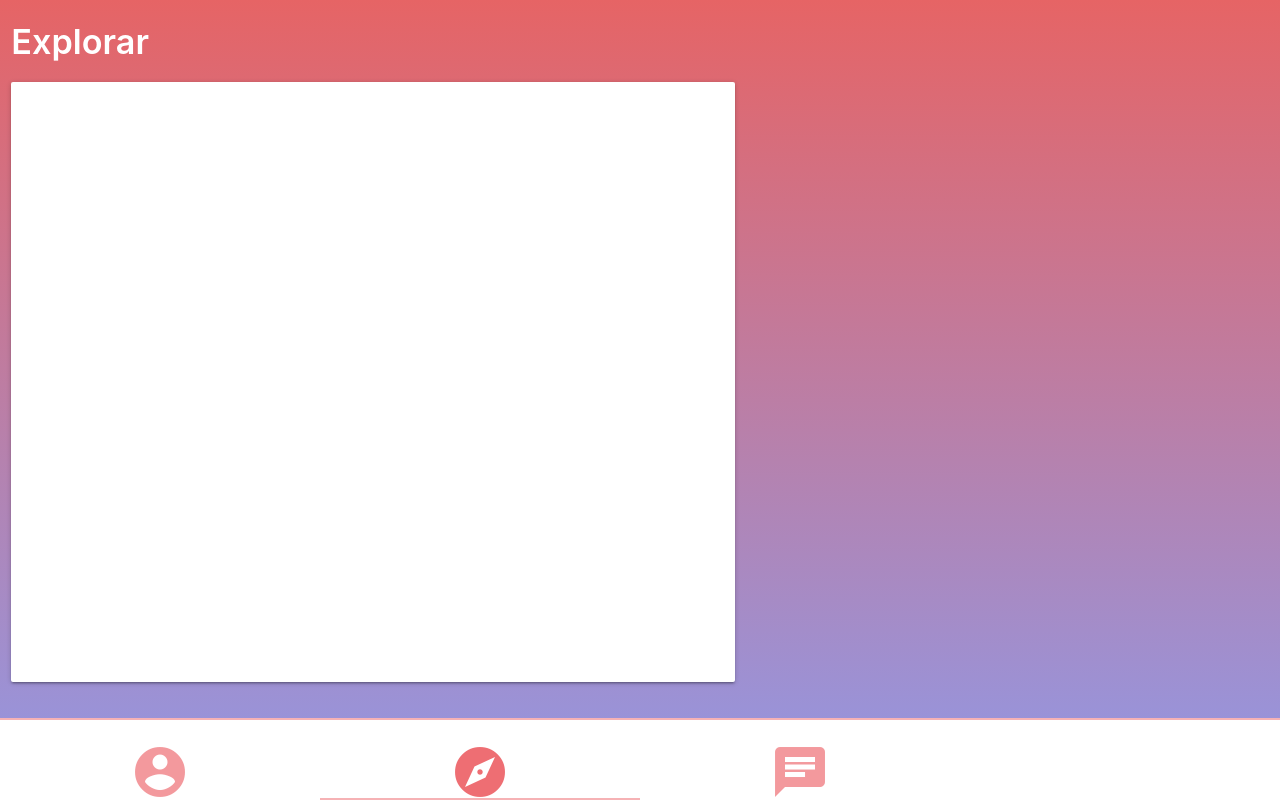
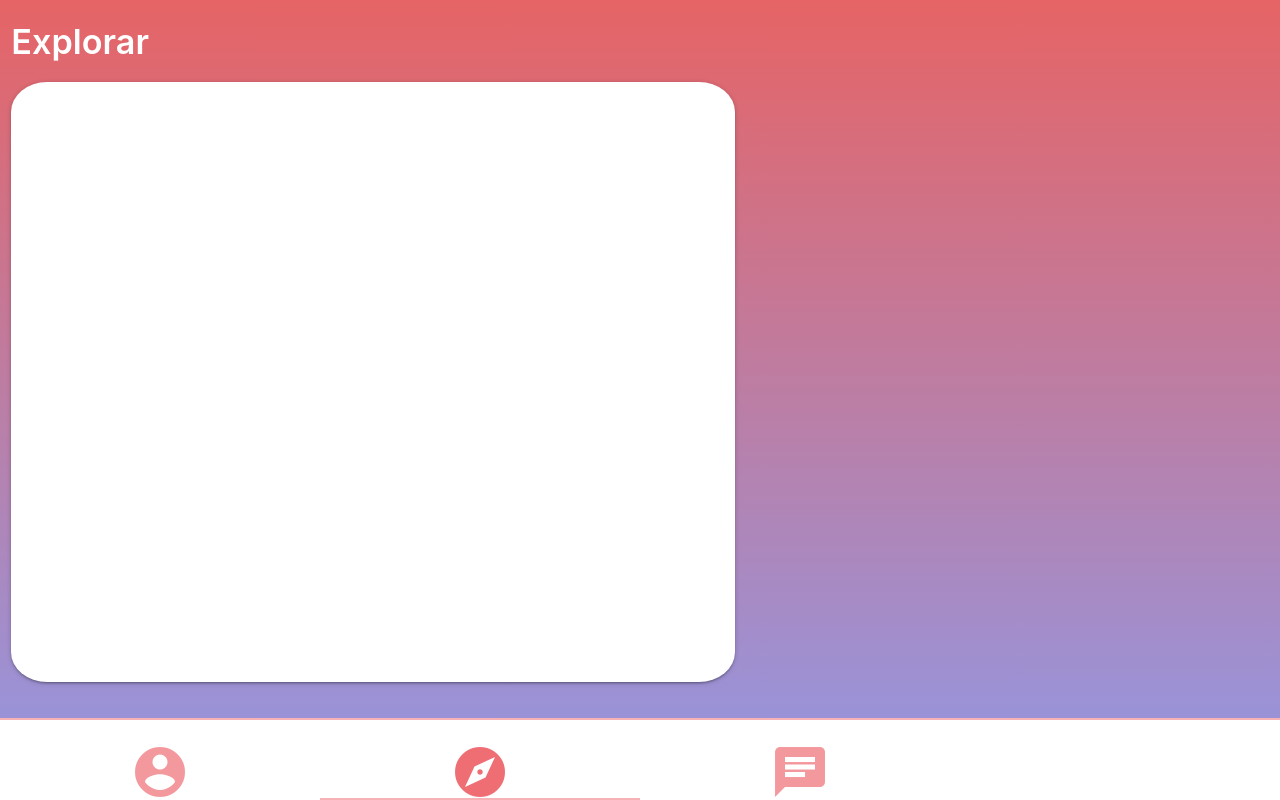
Before and after one commit to RaimundoLima/Swapper, a PHP site: template Swapper/View/main.php in a window 1280 px wide. Run offline with PHP 8.4, Linux system fonts and the light colour scheme; the template is opened without the code that fills it, so the values that code supplies are empty.

Commit message:
Ultimas alterações antes do soninho

```diff
--- a/Swapper/View/css/style.css
+++ b/Swapper/View/css/style.css
@@ -38,6 +38,7 @@ html, body {
 
 .card{
      width: 100%;
+     border-radius: 5%;
 }
 
 .tabs{
```
